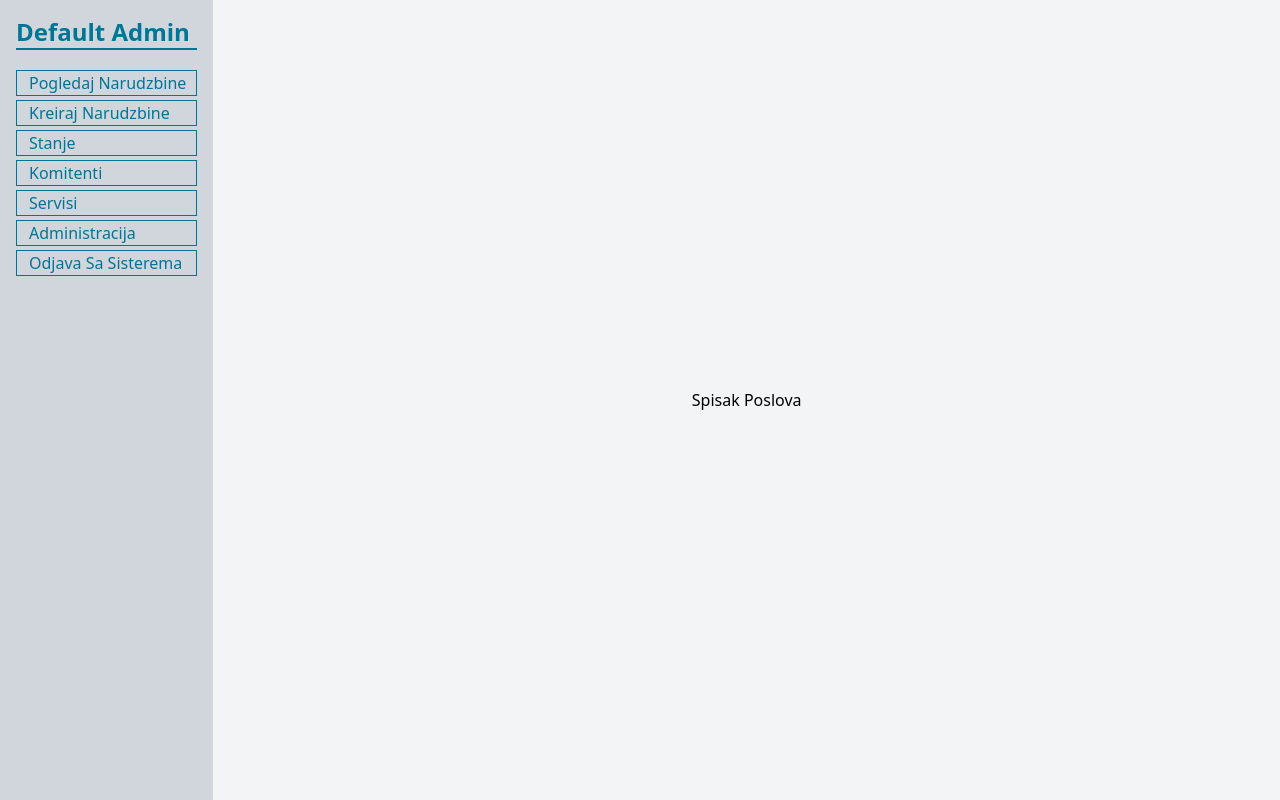
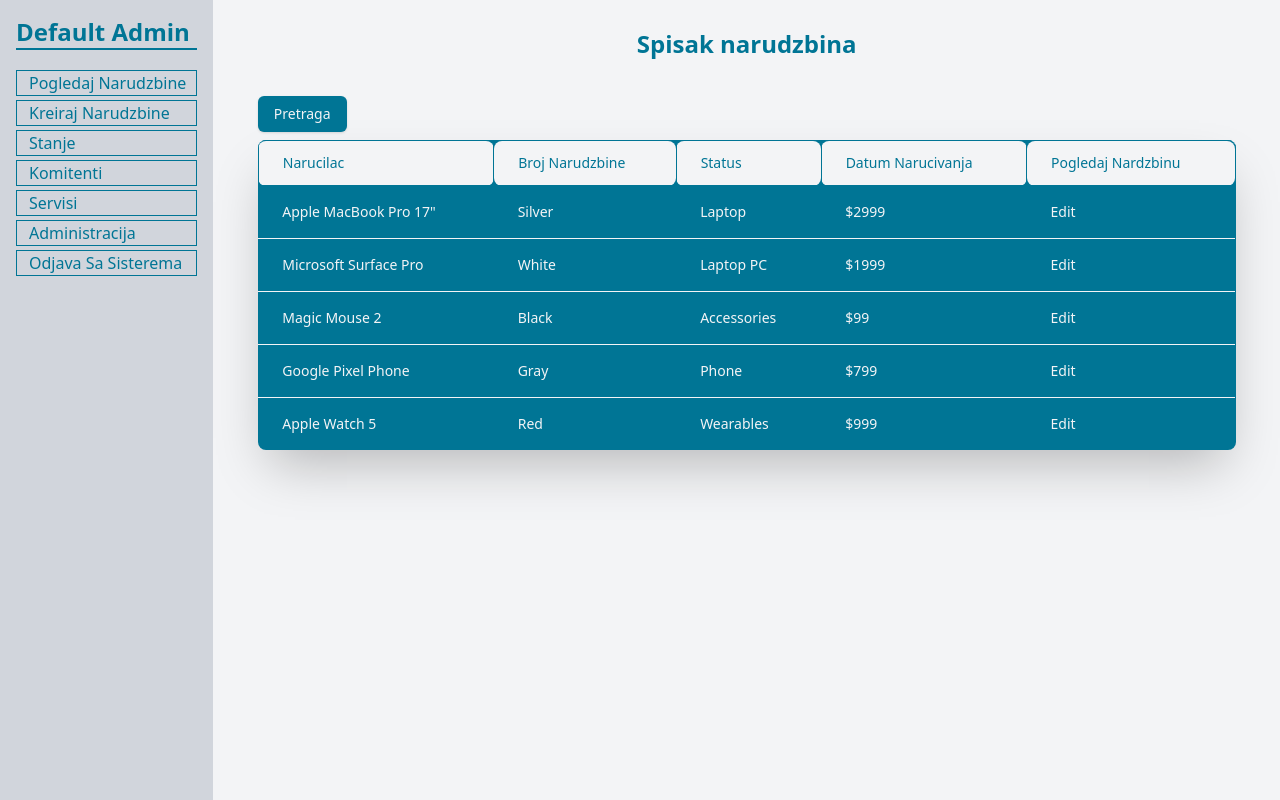
Before and after one commit to SlobodanSkaric/front81, a React (Vite) app: page /adminprofile/showlistjob in a window 1280 px wide. Built offline with nearby package versions, Linux system fonts and the light colour scheme.

Commit message:
Add joblist pages and dropdown commponents

```diff
--- /dev/null
+++ b/src/Components/ui/Dropdown.tsx
@@ -0,0 +1,115 @@
+import { useEffect, useRef, useState } from "react";
+
+export default function Dropdown() {
+    const [isOpen, setIsOpen] = useState(false);
+    const [firmName, setFirmName] = useState(false);
+    const [orderNumber, setOrderNumber] = useState(false);
+    const [status, setStatus] = useState(false);
+    const [date, setDate] = useState(false);
+
+    const menuRef = useRef<HTMLDivElement>(null);
+
+    const toogleDropdown = () => {
+        setIsOpen(!isOpen);
+    }
+
+    useEffect(() => {
+        const handeleCliskOutside = (event: MouseEvent) =>{
+                if(menuRef.current && !menuRef.current.contains(event.target as Node)){
+                    setIsOpen(false);
+                    setFirmName(false);
+                    setOrderNumber(false);
+                    setStatus(false);
+                    setDate(false);
+                }
+             }
+
+            document.addEventListener("mousedown", handeleCliskOutside);
+
+            return () => {
+                document.removeEventListener("mousedown", handeleCliskOutside)
+            }
+
+
+    }, []);
+
+    const serchDefinition = (data: any) => {
+        if(data === "f-name"){
+            setFirmName(true);
+            setOrderNumber(false);
+            setStatus(false);
+            setDate(false);
+        }
+        if(data === "f-number"){
+            setFirmName(false);
+            setOrderNumber(true);
+            setStatus(false);
+            setDate(false);
+        }
+        if(data === "f-status"){
+            setFirmName(false);
+            setOrderNumber(false);
+            setStatus(true);
+            setDate(false);
+        }
+        if(data === "f-date"){
+            setFirmName(false);
+            setOrderNumber(false);
+            setStatus(false);
+            setDate(true);
+        }
+    }
+  return (
+    <div className="relative  inline-block  text-left w-full" ref={menuRef}>
+        <div className="flex w-full">
+            <div>
+                <button type="button"
+                        onClick={toogleDropdown}
+                        className="inline-flex justify-center w-full rounded-md shadow-sm px-4 py-2 my-2 bg-cyan-700 text-gray-100 hover:bg-cyan-800 focus:outline-none focus:ring-2 focus:ring-offset-2 focus:ring-offset-gray-100 focus:ring-cyan-500 text-sm font-medium">
+                            Pretraga
+                </button>
+            </div>
+            <div className="w-full mr-3 base-">
+                <form action="">
+                    {firmName &&
+                        <input type="text" className="my-2 mx-3 py-1.5 border px-3 border-cyan-700 rounded-xl w-full" placeholder="Pretraga prema nazivu firme"/>
+                    }
+                    {orderNumber &&
+                        <input type="text" className="my-2 mx-3 py-1.5 px-3 border border-cyan-700 rounded-xl w-full" placeholder="Pretraga prema broju narudzbenice"/>
+                    }
+                    {status &&
+                        <input type="text" className="my-2 mx-3 py-1.5 px-3 border border-cyan-700 rounded-xl w-full" placeholder="Pretraga prema statusu"/>
+                    }
+                    {date &&
+                        <input type="text" className="my-2 mx-3 py-1.5 px-3 border border-cyan-700 rounded-xl w-full" placeholder="Pretragaprema datumu"/>
+                    }
+                </form>
+            </div>
+        </div>
+        {isOpen && (
+            <div
+          className="origin-top-right absolute left-0  w-3xs rounded-md shadow-lg ring-1 ring-black ring-opacity-5 focus:outline-none z-10 bg-gray-100"
+          role="menu"
+          aria-orientation="vertical"
+          aria-labelledby="menu-button"
+          tabIndex={-1}
+        >
+          <div className="text-cyan-700" role="none">
+            <a href="#" onClick={() => serchDefinition("f-name")} className=" block px-4 py-2 text-sm hover:bg-white hover:rounded-md transition-colors duration-150" role="menuitem" tabIndex={-1} id="menu-item-0">
+              Pretraga po imenu firme
+            </a>
+            <a href="#" onClick={() => serchDefinition("f-number")} className=" block px-4 py-2 text-sm hover:bg-white transition-colors duration-150" role="menuitem" tabIndex={-1} id="menu-item-1">
+              Pretraga po broju narudzbine
+            </a>
+            <a href="#" onClick={() => serchDefinition("f-status")} className=" block px-4 py-2 text-sm hover:bg-white transition-colors duration-150" role="menuitem" tabIndex={-1} id="menu-item-1">
+              Pretraga po statusu
+            </a>
+            <a href="#" onClick={() => serchDefinition("f-date")} className=" block px-4 py-2 text-sm hover:bg-white hover:rounded-md transition-colors duration-150" role="menuitem" tabIndex={-1} id="menu-item-1">
+              Pretraga po datumu
+            </a>
+          </div>
+        </div>
+        )}
+    </div>
+  )
+}
--- a/src/Pages/JobLists.tsx
+++ b/src/Pages/JobLists.tsx
@@ -1,11 +1,125 @@
+import Dropdown from "../Components/ui/Dropdown";
 
 
 export default function JobLists() {
   return (
+    <>
+      <div className="flex flex-col justify-start items-center bg-gray-100 h-full  w-full">
+        <div className="text-2xl font-bold text-cyan-700 my-7">Spisak narudzbina</div>
+        <div className="  w-11/12">
+        <div className="w-full">
+          <Dropdown />
+        </div>
+          <table className="w-full text-sm text-left bg-cyan-700 text-gray-100 rounded-lg shadow-2xl overflow-hidden   ">
+            <thead className=" bg-gray-100 text-cyan-700 ">
+              <tr>
+                <th scope="col" className="px-6 py-3 font-medium border rounded-lg">
+                    Narucilac
+                </th>
+                <th scope="col" className="px-6 py-3 font-medium border rounded-lg">
+                    Broj Narudzbine
+                </th>
+                <th scope="col" className="px-6 py-3 font-medium border rounded-lg">
+                    Status
+                </th>
+                 <th scope="col" className="px-6 py-3 font-medium border rounded-lg">
+                    Datum Narucivanja
+                </th>
+                <th scope="col" className="px-6 py-3 font-medium border rounded-lg">
+                    Pogledaj Nardzbinu
+                </th>
+            </tr>
+            </thead>
 
-    <>
-      <div className="flex flex-col justify-center items-center bg-gray-100 h-full m-0 p-0 w-full">
-        <div className="">Spisak Poslova</div>
+        <tbody>
+            <tr className="odd:bg-neutral-primary even:bg-neutral-secondary-soft border-b border-default">
+                <th scope="row" className="px-6 py-4 font-medium text-heading whitespace-nowrap ">
+                    Apple MacBook Pro 17"
+                </th>
+                <td className="px-6 py-4">
+                    Silver
+                </td>
+                <td className="px-6 py-4">
+                    Laptop
+                </td>
+                <td className="px-6 py-4">
+                    $2999
+                </td>
+                <td className="px-6 py-4">
+                    <a href="#" className="font-medium text-fg-brand hover:underline">Edit</a>
+                </td>
+            </tr>
+            <tr className="odd:bg-neutral-primary even:bg-neutral-secondary-soft border-b border-default">
+                <th scope="row" className="px-6 py-4 font-medium text-heading whitespace-nowrap">
+                    Microsoft Surface Pro
+                </th>
+                <td className="px-6 py-4">
+                    White
+                </td>
+                <td className="px-6 py-4">
+                    Laptop PC
+                </td>
+                <td className="px-6 py-4">
+                    $1999
+                </td>
+                <td className="px-6 py-4">
+                    <a href="#" className="font-medium text-fg-brand hover:underline">Edit</a>
+                </td>
+            </tr>
+            <tr className="odd:bg-neutral-primary even:bg-neutral-secondary-soft border-b border-default">
+                <th scope="row" className="px-6 py-4 font-medium text-heading whitespace-nowrap">
+                    Magic Mouse 2
+                </th>
+                <td className="px-6 py-4">
+                    Black
+                </td>
+                <td className="px-6 py-4">
+                    Accessories
+                </td>
+                <td className="px-6 py-4">
+                    $99
+                </td>
+                <td className="px-6 py-4">
+                    <a href="#" className="font-medium text-fg-brand hover:underline">Edit</a>
+                </td>
+            </tr>
+            <tr className="odd:bg-neutral-primary even:bg-neutral-secondary-soft border-b border-default">
+                <th scope="row" className="px-6 py-4 font-medium text-heading whitespace-nowrap">
+                    Google Pixel Phone
+                </th>
+                <td className="px-6 py-4">
+                    Gray
+                </td>
+                <td className="px-6 py-4">
+                    Phone
+                </td>
+                <td className="px-6 py-4">
+                    $799
+                </td>
+                <td className="px-6 py-4">
+                    <a href="#" className="font-medium text-fg-brand hover:underline">Edit</a>
+                </td>
+            </tr>
+            <tr className="odd:bg-neutral-primary even:bg-neutral-secondary-soft">
+                <th scope="row" className="px-6 py-4 font-medium text-heading whitespace-nowrap">
+                    Apple Watch 5
+                </th>
+                <td className="px-6 py-4">
+                    Red
+                </td>
+                <td className="px-6 py-4">
+                    Wearables
+                </td>
+                <td className="px-6 py-4">
+                    $999
+                </td>
+                <td className="px-6 py-4">
+                    <a href="#" className="font-medium text-fg-brand hover:underline">Edit</a>
+                </td>
+            </tr>
+        </tbody>
+          </table>
+        </div>
       </div>
     </>
   )
```
